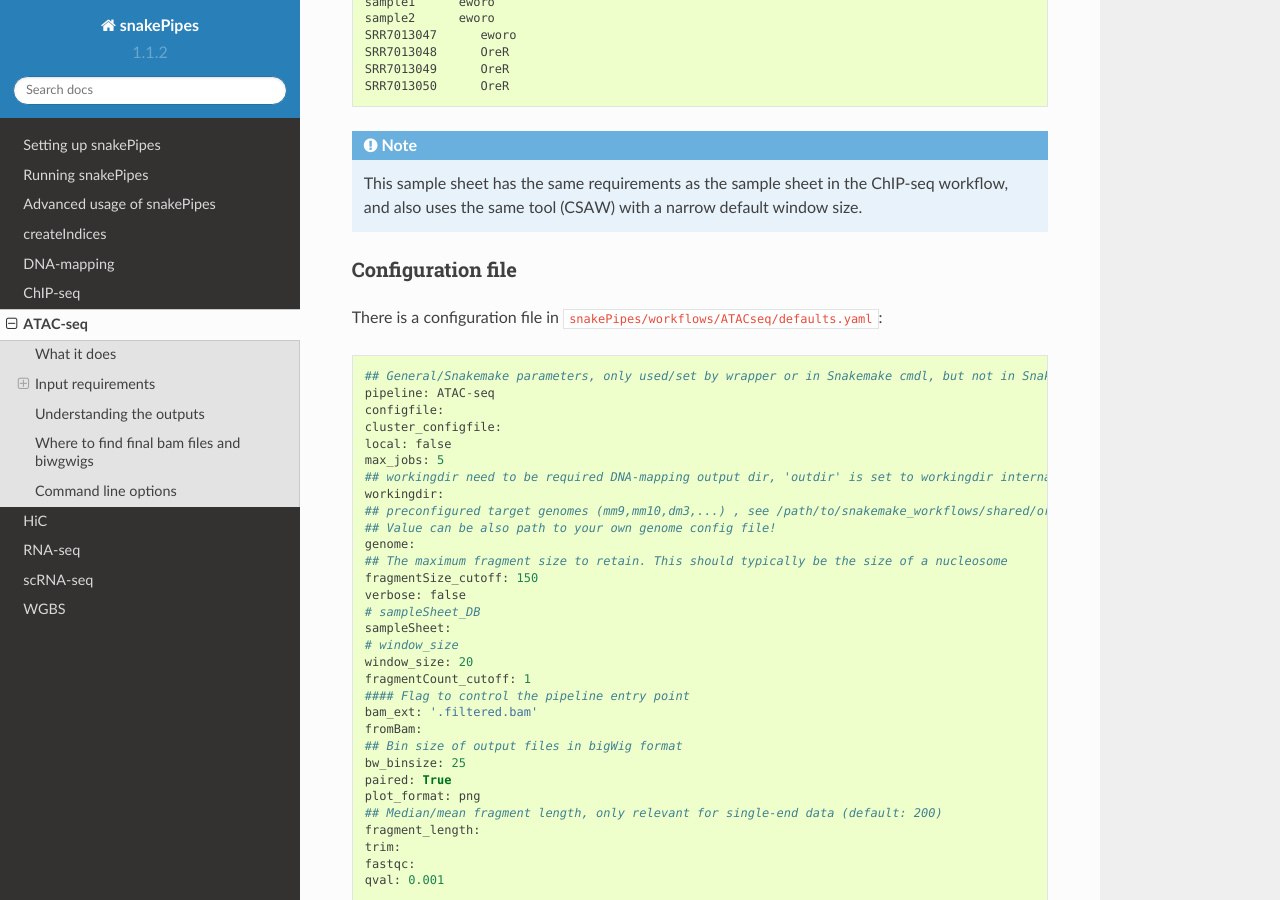
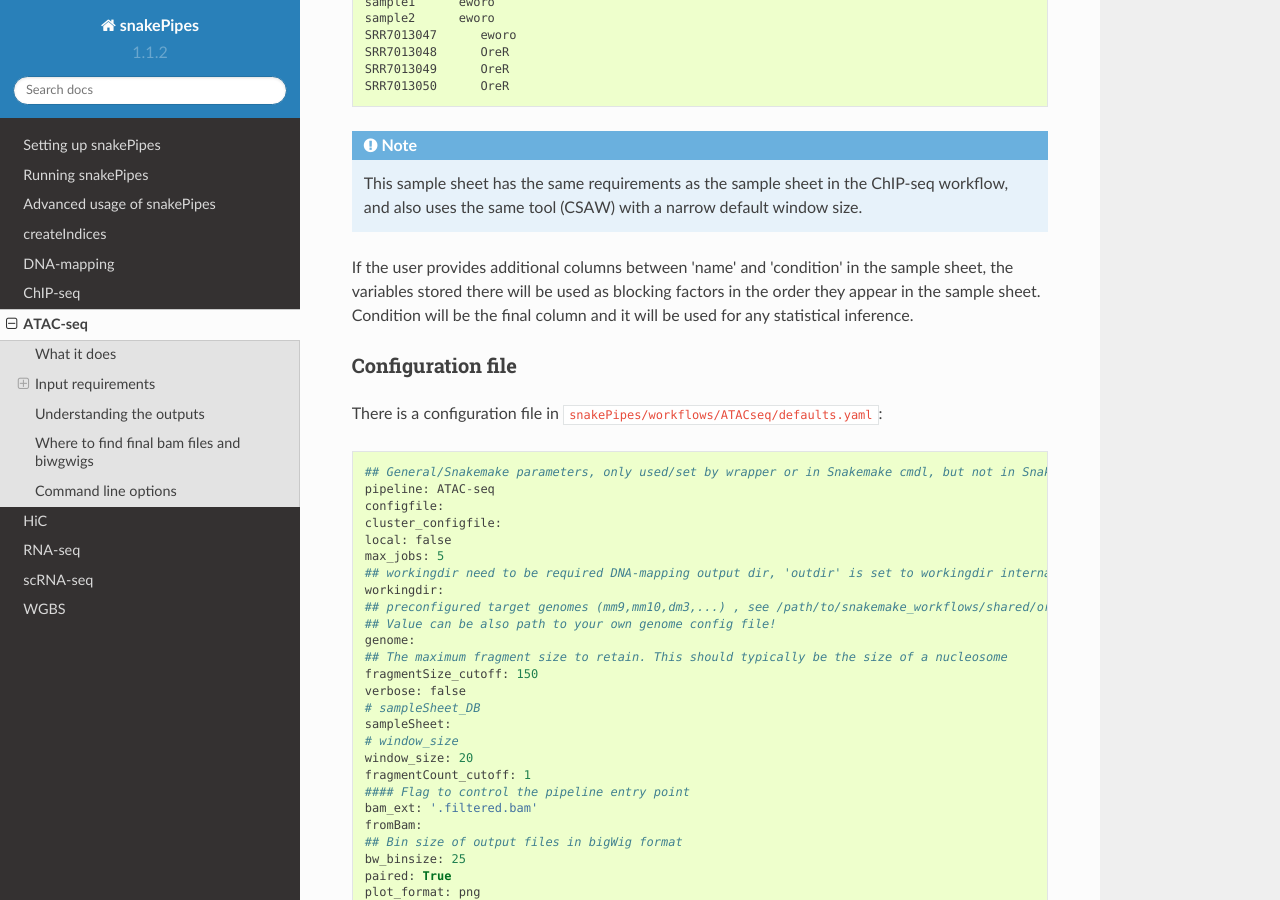
Before and after one commit to maxplanck-ie/snakepipes, a Sphinx documentation site: the page built from docs/content/workflows/ATAC-seq.rst, in a window 1280 px wide and 900 px high, scrolled down 1532 px. Built offline with Sphinx 7.4.7 and the Read the Docs theme 2.0.0, drawn with Linux system fonts in a browser that asks for light colours; pages that are not in the unit, such as notebooks, are missing from menus.

Commit message:
updated docs

```diff
--- a/docs/content/workflows/ATAC-seq.rst
+++ b/docs/content/workflows/ATAC-seq.rst
@@ -38,6 +38,8 @@ An example is below::
     SRR7013050      OreR
 
 .. note:: This sample sheet has the same requirements as the sample sheet in the ChIP-seq workflow, and also uses the same tool (CSAW) with a narrow default window size.
+
+If the user provides additional columns between 'name' and 'condition' in the sample sheet, the variables stored there will be used as blocking factors in the order they appear in the sample sheet. Condition will be the final column and it will be used for any statistical inference.
 
 Configuration file
 ~~~~~~~~~~~~~~~~~~
--- a/docs/content/workflows/ChIP-seq.rst
+++ b/docs/content/workflows/ChIP-seq.rst
@@ -92,6 +92,8 @@ The differential binding module utilizes the R package `CSAW <https://bioconduct
 
 .. note:: If you name a group of samples as "control" in the sample sheet, the peaks present in these samples would not be used to create the union of peaks for testing. This is useful for conditions where you want to test between two groups, but only on the peaks from one group.
 
+If the user provides additional columns between 'name' and 'condition' in the sample sheet, the variables stored there will be used as blocking factors in the order they appear in the sample sheet. Condition will be the final column and it will be used for any statistical inference.
+
 .. _config:
 
 Configuration file
--- a/docs/content/workflows/RNA-seq.rst
+++ b/docs/content/workflows/RNA-seq.rst
@@ -110,6 +110,7 @@ Like the other workflows, differential expression can be performed using the ``-
 
 .. note:: The first entry defines which group of samples are control. This way, the order of comparison and likewise the sign of values can be changed. The DE analysis might fail if your sample names begin with a number. So watch out for that!
 
+If the user provides additional columns between 'name' and 'condition' in the sample sheet, the variables stored there will be used as blocking factors in the order they appear in the sample sheet. Condition will be the final column and it will be used for any statistical inference.
 
 Analysis modes
 --------------
```
